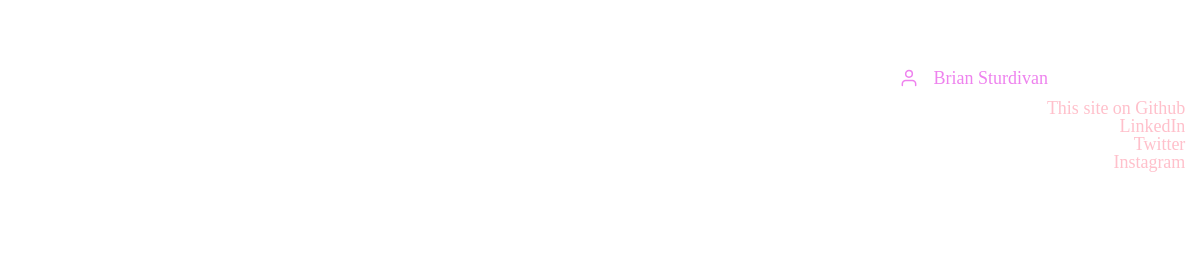
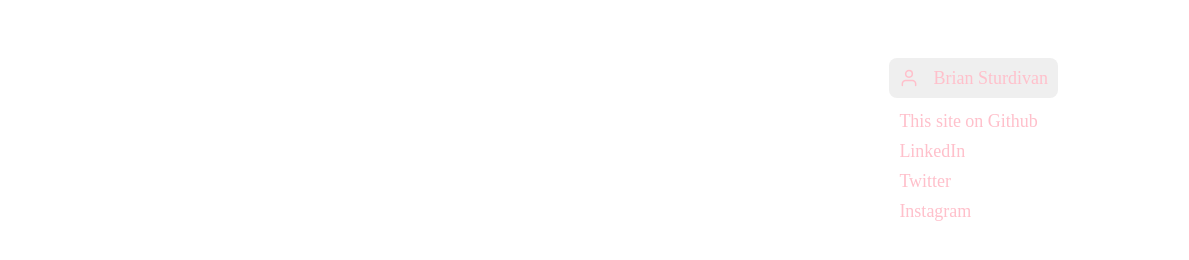
Before and after one commit to bsturdivan/bsturd, a website built with webpack: page src/index.html in a window 1280 px wide. Both pictures are taken after a click on the button "Brian Sturdivan". Shown: the full height of the page, 182-1371 px from the left, 1189 px wide, since content can reach past the window. Built offline with nearby package versions, Linux system fonts and the light colour scheme; files whose address does not match are found by name.

Commit message:
create dropdown

```diff
--- a/src/colors/colors.css
+++ b/src/colors/colors.css
@@ -4,5 +4,6 @@
   @value mustard: #CA9A39;
   @value violet: #CEBBC9;
   @value darkBlue: #273043;
-  @value whiteHover: #F8F8F8;
+  @value white2: #F8F8F8;
+  @value white1: #ffffff;
 }
--- a/src/header/script.js
+++ b/src/header/script.js
@@ -4,10 +4,19 @@ import logo from '../images/bsturd.html'
 import user from '../images/user.html'
 import { template } from '../lib/template'
 import insertIntoDOM from '../lib/insertIntoDOM'
+import eventListener from '../lib/eventListener'
 import { violet, pink } from '../colors/colors.css'
 import { data } from './data'
 import dropdown from './dropdown.html'
 import dropdownItem from './item.html'
+
+const ACTIVE_CLASS = styles['user--active']
+let isOpen = false
+
+function closeDropdown(target) {
+  target.classList.remove(ACTIVE_CLASS)
+  target.removeChild(target.querySelector(`.${styles.nav}`))
+}
 
 function openDropdown(markup, target) {
   const dropdownMarkup = template(dropdown, { styles })
@@ -21,7 +30,18 @@ function openDropdown(markup, target) {
 
   const dropdownNodes = insertIntoDOM(dropdownMarkup, dataToDOM)
 
+  target.classList.add(ACTIVE_CLASS)
   target.append(dropdownNodes)
+}
+
+function toggleDropdown(markup, target) {
+  if (isOpen) {
+    isOpen = false
+    closeDropdown(target)
+  } else {
+    isOpen = true
+    openDropdown(markup, target)
+  }
 }
 
 function header() {
@@ -29,14 +49,8 @@ function header() {
   const logoSvg = template(logo, {})
   const userSvg = template(user, { styles })
 
-  document.body.addEventListener(
-    'click',
-    (event) => {
-      if (event.target.className === styles.user) {
-        openDropdown(markup, event.target)
-      }
-    },
-    true,
+  eventListener({ event: 'click', target: styles.user }, (event) =>
+    toggleDropdown(markup, event.target),
   )
 
   return insertIntoDOM(markup, [
--- a/src/header/styles.css
+++ b/src/header/styles.css
@@ -1,5 +1,5 @@
 @value colors: '../colors/colors.css';
-@value pink, violet, whiteHover, mustard from colors;
+@value pink, violet, offWhite, white1, white2, mustard from colors;
 
 .title {
   width: 33%;
@@ -10,7 +10,7 @@
   font-size: 1.125rem;
   text-align: right;
   line-height: 1em;
-  background-color: #fff;
+  background-color: white2;
   color: violet;
   border: none;
   padding: 10px;
@@ -25,9 +25,14 @@
   transition: color 400ms ease-out, background-color 400ms ease-out;
 }
 
+.user--active {
+  background-color: white1;
+}
+
+.user--active,
 .user:hover {
   color: pink;
-  background-color: whiteHover;
+  background-color: white1;
 }
 
 .icon {
@@ -39,6 +44,7 @@
   width: 13px;
 }
 
+.user--active .icon,
 .user:hover .icon {
   stroke: pink;
 }
@@ -48,11 +54,13 @@
 }
 
 .nav {
-  width: 300px;
-  background-color: whiteHover;
+  background-color: white1;
   border-radius: 8px;
+  text-align: left;
+  padding: 4px;
+  width: max-content;
   position: absolute;
-  top: 2.55rem;
+  top: 2.75rem;
   left: 0;
 }
 
@@ -65,7 +73,13 @@
 }
 
 .link {
+  display: block;
   color: pink;
   text-decoration: none;
-  padding: 4px;
+  padding: 6px;
+  border-radius: 8px;
 }
+
+.link:hover {
+  background-color: white2;
+}
--- /dev/null
+++ b/src/lib/eventListener.js
@@ -0,0 +1,28 @@
+export default function (
+  { event = 'click', target, targetType = 'class' },
+  callback,
+) {
+  if (!target) {
+    return console.error('A target must be defined')
+  }
+
+  if (!callback || !callback instanceof Function) {
+    return console.error('A callback function must be provided')
+  }
+
+  const type = {
+    class: 'className',
+    id: 'id',
+    tag: 'tagName',
+  }[targetType]
+
+  document.body.addEventListener(
+    event,
+    (eventData) => {
+      if (eventData.target[type].includes(target)) {
+        callback(eventData)
+      }
+    },
+    true,
+  )
+}
```
